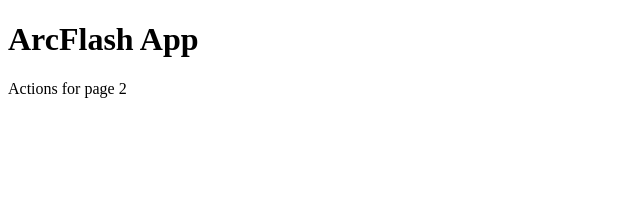
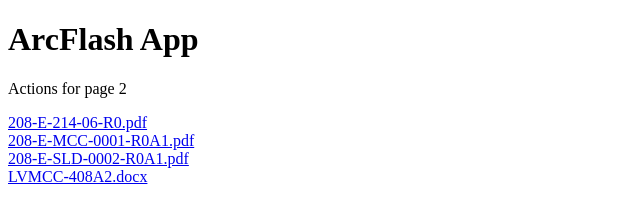
Before and after one commit to indydog125/ArcFlashTest, a plain HTML site: page page2_action.html in a window 1280 px wide. Shown: the whole page, without its empty margins (0-640 px from the left). Drawn offline with Linux system fonts and the light colour scheme.

Commit message:
fleshed out more docs
Added more documentation

```diff
--- a/page2_action.html
+++ b/page2_action.html
@@ -6,5 +6,10 @@
 
 <p>Actions for page 2</p>
 
+<a href="docs/LVMCC-408A2/208-E-214-06-R0.pdf">208-E-214-06-R0.pdf</a></br>
+<a href="docs/LVMCC-408A2/208-E-MCC-0001-R0A1.pdf">208-E-MCC-0001-R0A1.pdf</a></br>
+<a href="docs/LVMCC-408A2/208-E-SLD-0002-R0A1.pdf">208-E-SLD-0002-R0A1.pdf</a></br>
+<a href="docs/LVMCC-408A2/LVMCC-408A2.docx">LVMCC-408A2.docx</a></br>
+
 </body>
 </html>
```
Also changed, not shown: page1_action.html (+3 -1 lines), 2 other files.
